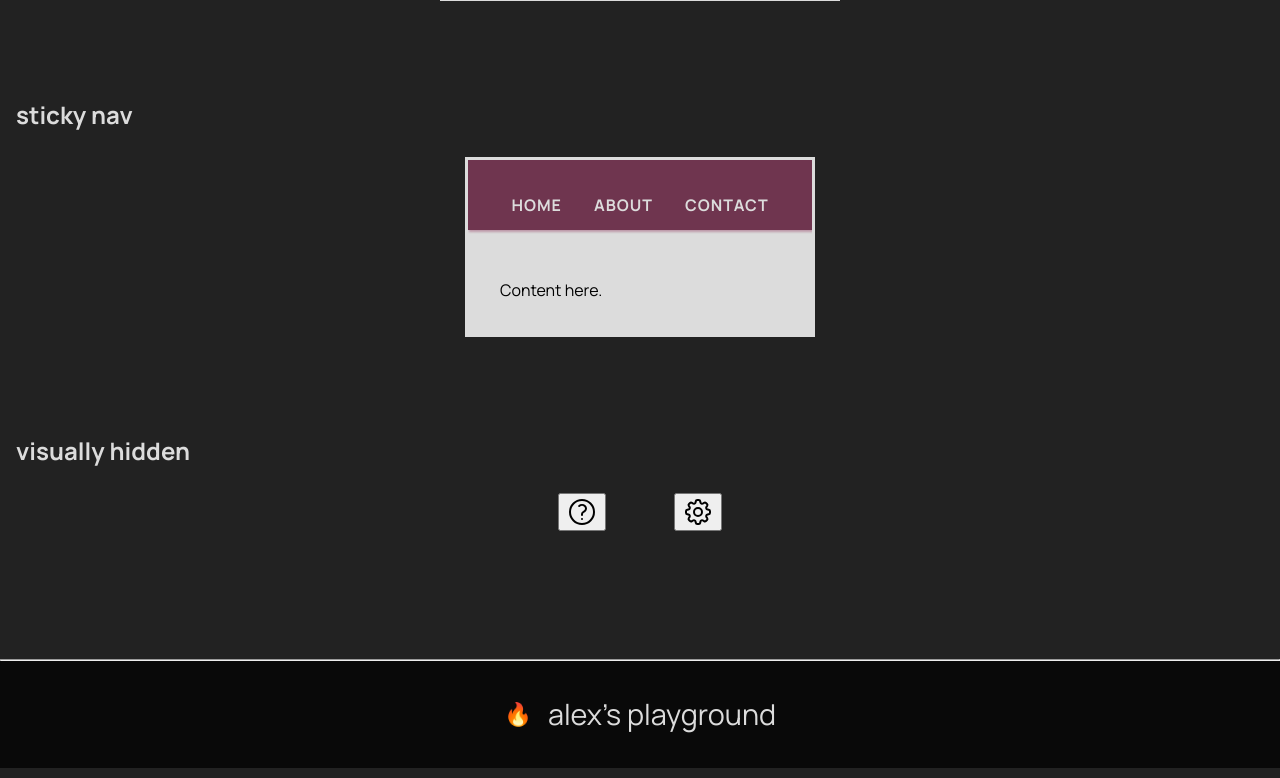
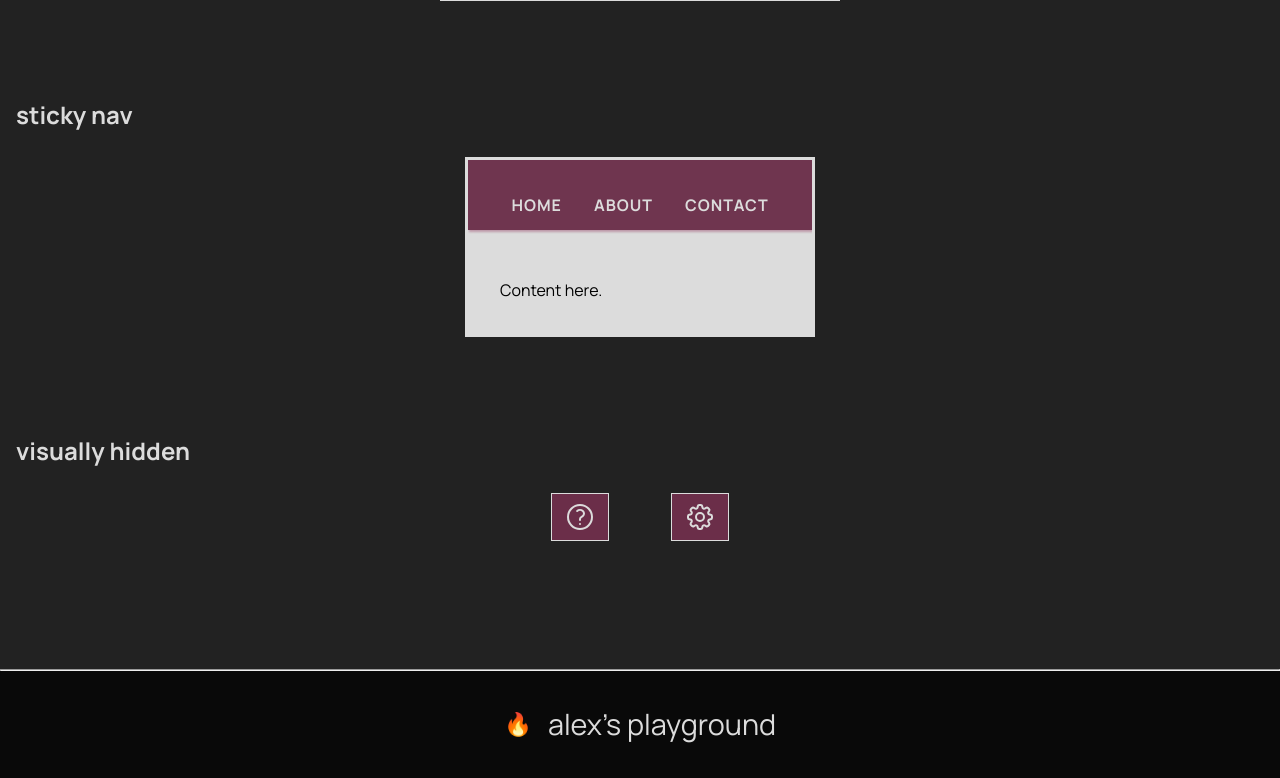
Before and after one commit to alex-anson/css-for-js, a Next.js app: page / in a window 1280 px wide. Shown: the part 5630-6408 px from the top of the page. Built offline with nearby package versions, Linux system fonts and the light colour scheme.

Commit message:
visually hidden component

```diff
--- a/src/actualComponents/VisuallyHidden.tsx
+++ b/src/actualComponents/VisuallyHidden.tsx
@@ -30,7 +30,7 @@ export function VisuallyHidden(props: Props): JSX.Element {
   }, []);
 
   if (forceShow) {
-    return <span>{props.screenReaderText}</span>;
+    return <span style={{ color: "inherit" }}>{props.screenReaderText}</span>;
   }
 
   return (
--- a/src/components/VisuallyHiddenExample.module.css
+++ b/src/components/VisuallyHiddenExample.module.css
@@ -6,3 +6,14 @@
   display: flex;
   justify-content: space-evenly;
 }
+
+.icon_color {
+  color: var(--color-primary);
+}
+
+.button {
+  background-color: var(--color-primaryDark);
+  color: var(--color-light);
+  border: 1px solid;
+  padding: 7px 12px;
+}
--- a/src/components/VisuallyHiddenExample.tsx
+++ b/src/components/VisuallyHiddenExample.tsx
@@ -13,12 +13,13 @@ export function VisuallyHiddenExample(): JSX.Element {
     <section>
       <h2>visually hidden</h2>
       <div className={styles.wrapper}>
-        <button>
-          <QuestionMarkCircleIcon height={32} />
+        <button className={styles.button}>
+          {/* #dcdcdc is var(--color-light) */}
+          <QuestionMarkCircleIcon height={32} color="#dcdcdc" />
           <VisuallyHidden screenReaderText="Get help" />
         </button>
-        <button>
-          <Cog8ToothIcon height={32} />
+        <button className={styles.button}>
+          <Cog8ToothIcon height={32} color="#dcdcdc" />
           <VisuallyHidden screenReaderText="Access settings" />
         </button>
       </div>
```
